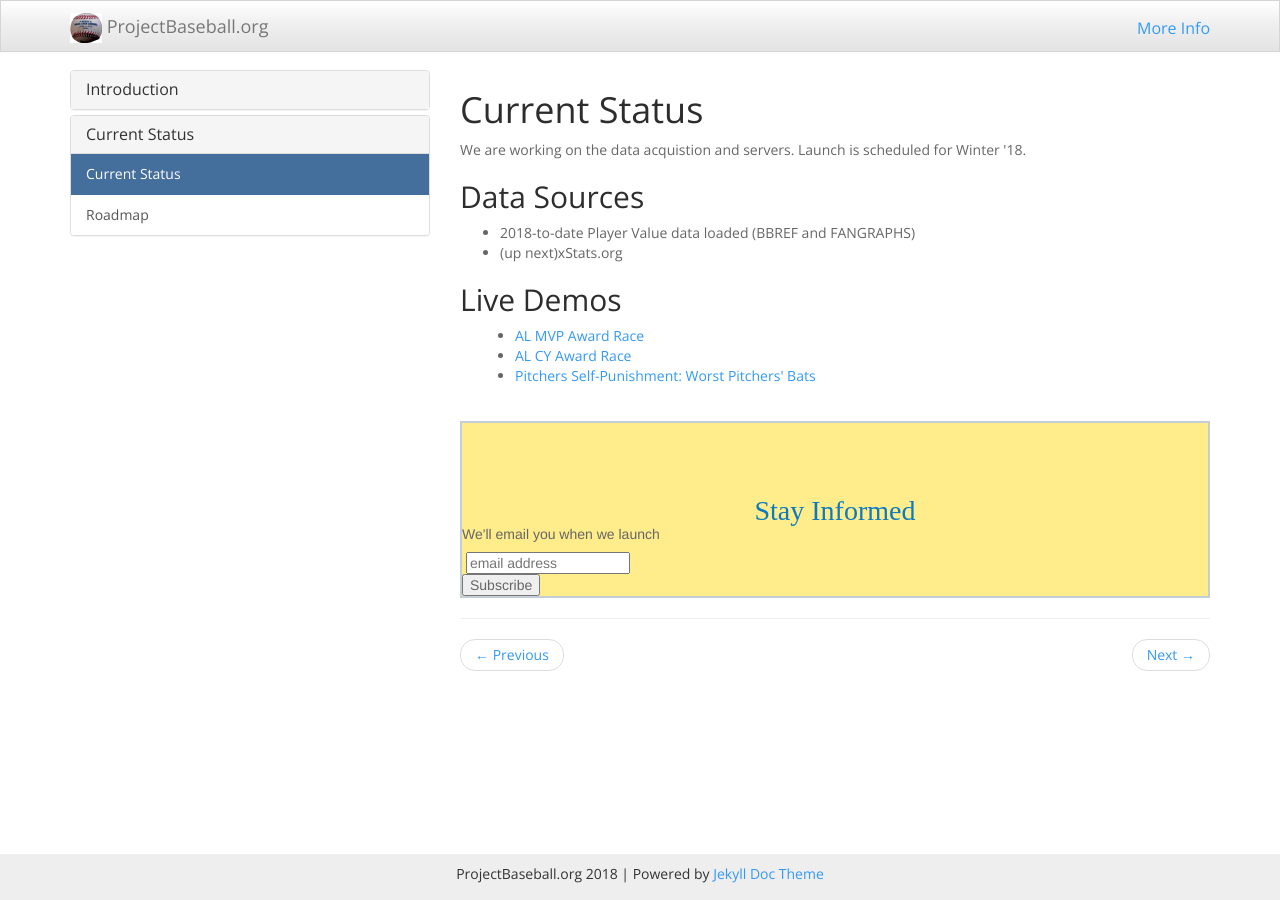
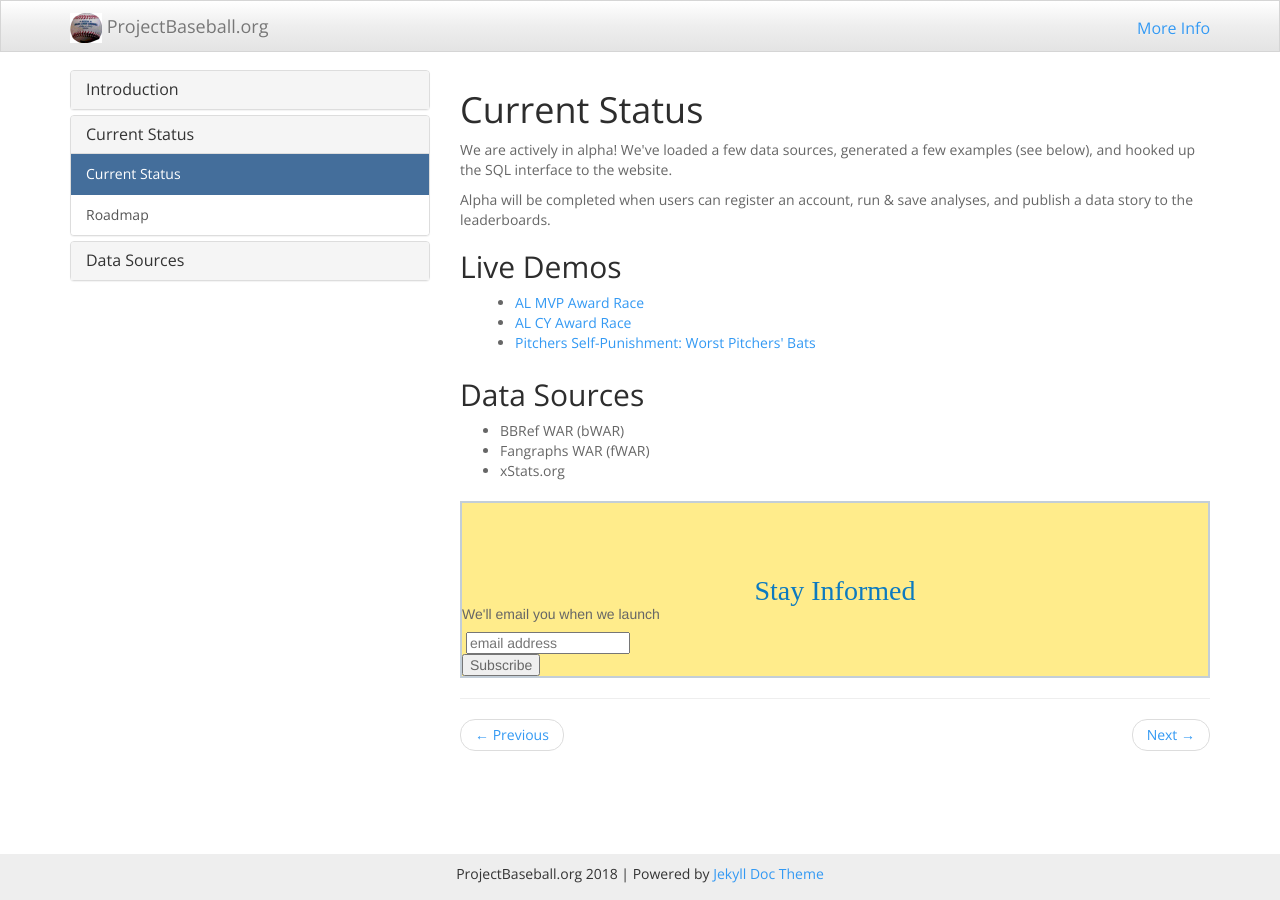
Before and after one commit to leleu/projectbaseball-org, a Jekyll site: the page built from _docs/1-status-and-plan/current-status.html, in a window 1280 px wide. Built offline with Jekyll 4.4.1, drawn with Linux system fonts in a browser that asks for light colours; nearby versions of some CDN libraries; comment, search, counter and statistics services are not loaded.

Commit message:
updated current status and the data sources

```diff
--- a/_docs/1-status-and-plan/current-status.html
+++ b/_docs/1-status-and-plan/current-status.html
@@ -2,14 +2,8 @@
 title: Current Status
 permalink: /docs/current-status/
 ---
-<p>We are working on the data acquistion and servers.  Launch is scheduled for Winter '18.</p>
-<h2>Data Sources</h2>
-<ul>
-	<li>
-		2018-to-date Player Value data loaded (BBREF and FANGRAPHS)
-	</li>
-	<li>(up next)xStats.org</li>
-</ul>
+<p>We are actively in alpha! We've loaded a few data sources, generated a few examples (see below), and hooked up the SQL interface to the website.</p>
+<p>Alpha will be completed when users can register an account, run & save analyses, and publish a data story to the leaderboards.</p>
 <h2>Live Demos</h2>
 <div style="margin-bottom: 15px" class="col-md-12 text-left" style="">
 	<ul>
@@ -19,6 +13,12 @@ permalink: /docs/current-status/
 	</ul>
 </div>
 
+<h2>Data Sources</h2>
+<ul>
+	<li>BBRef WAR (bWAR)</li>
+	<li>Fangraphs WAR (fWAR)</li>
+	<li>xStats.org</li>
+</ul>
 <div class="col-md-12" ><p></p></div>
 
 
```
Also changed, not shown: _data/docs.yml (+7 -0 lines), _docs/data-sources/baseball-reference-player-values.html (added, +10 -0 lines), _docs/data-sources/fangraphs-player-values.html (added, +10 -0 lines), _docs/data-sources/xstats-org.html (added, +9 -0 lines), _docs/data-sources/yahoo-fantasy-leagues.html (added, +13 -0 lines).
